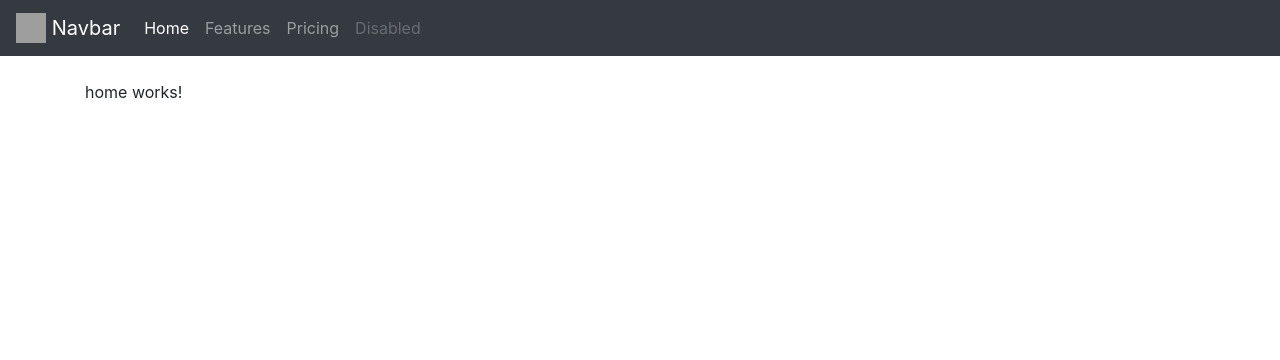
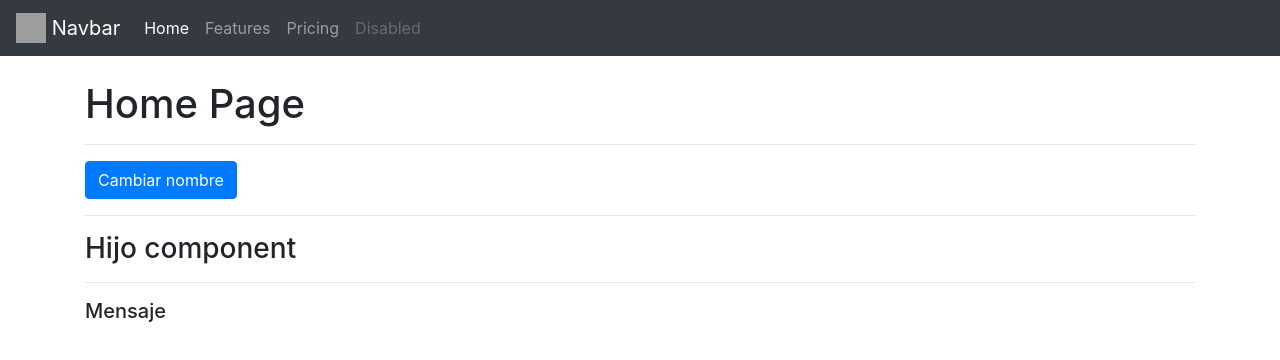
Before and after one commit to magadiflo/angular-comunicacion-componentes-con-observables, an Angular app: page /home in a window 1280 px wide. Shown: the top 360 px of the page. Built offline with nearby package versions, Linux system fonts and the light colour scheme; grey boxes are pictures that could not be loaded.

Commit message:
Creando componentes hijo para aplicar ejemplo

```diff
--- /dev/null
+++ b/src/app/components/hijo/hijo.component.html
@@ -0,0 +1,3 @@
+<h3>Hijo component</h3>
+<hr>
+<h5>Mensaje</h5>
--- /dev/null
+++ b/src/app/components/hijo/hijo.component.ts
@@ -0,0 +1,15 @@
+import { Component, OnInit } from '@angular/core';
+
+@Component({
+  selector: 'app-hijo',
+  templateUrl: './hijo.component.html',
+  styleUrls: ['./hijo.component.css']
+})
+export class HijoComponent implements OnInit {
+
+  constructor() { }
+
+  ngOnInit() {
+  }
+
+}
--- a/src/app/pages/home/home.component.html
+++ b/src/app/pages/home/home.component.html
@@ -1 +1,9 @@
-<p>home works!</p>
+<h1>Home Page</h1>
+<hr>
+
+<button type="button" (click)="cambiarNombre()" class="btn btn-primary">
+    Cambiar nombre
+</button>
+<hr>
+
+<app-hijo></app-hijo>
--- a/src/app/pages/home/home.component.ts
+++ b/src/app/pages/home/home.component.ts
@@ -12,4 +12,8 @@ export class HomeComponent implements OnInit {
   ngOnInit() {
   }
 
+  cambiarNombre(): void {
+    console.log('Cambiando nombre...');
+  }
+
 }
--- a/src/app/pages/pages.module.ts
+++ b/src/app/pages/pages.module.ts
@@ -1,13 +1,15 @@
 import { NgModule } from '@angular/core';
 import { CommonModule } from '@angular/common';
 import { HomeComponent } from './home/home.component';
+import { ComponentsModule } from '../components/components.module';
 
 
 
 @NgModule({
   declarations: [HomeComponent],
   imports: [
-    CommonModule
+    CommonModule,
+    ComponentsModule,
   ]
 })
 export class PagesModule { }
```
Also changed, not shown: src/app/components/components.module.ts (+5 -2 lines), src/app/components/hijo/hijo.component.css (added).
